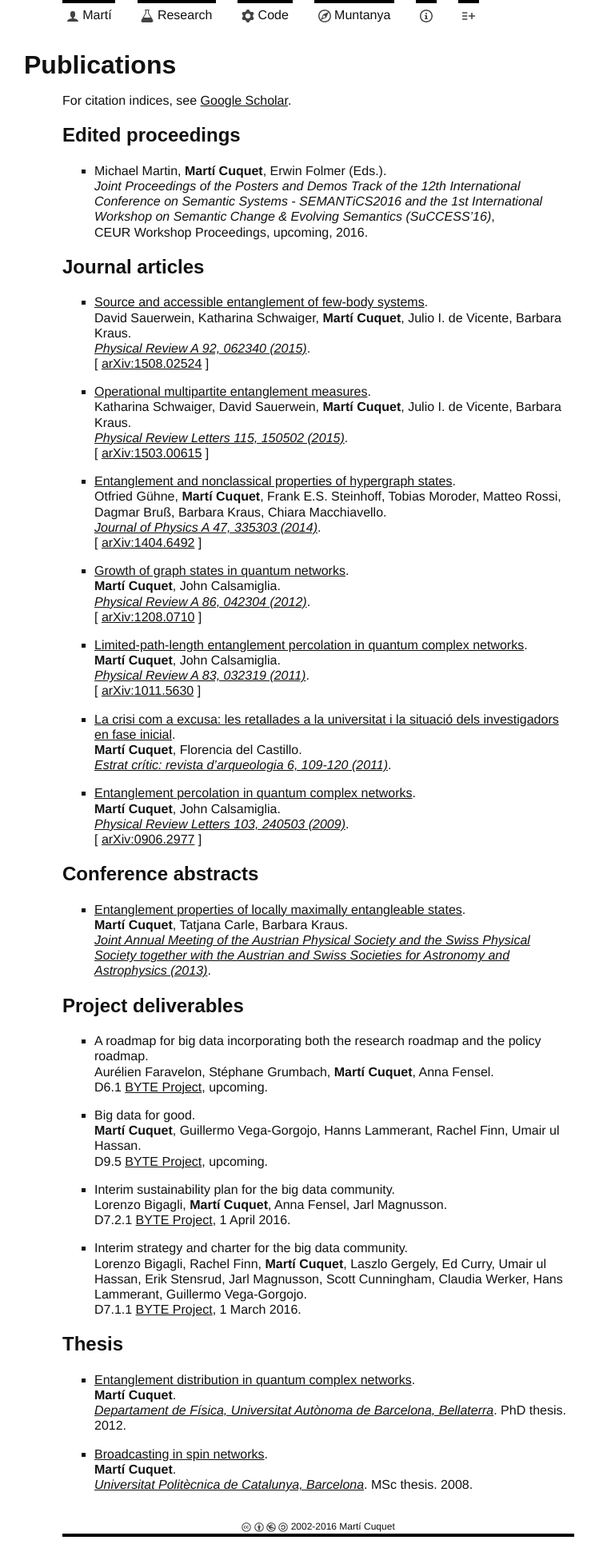
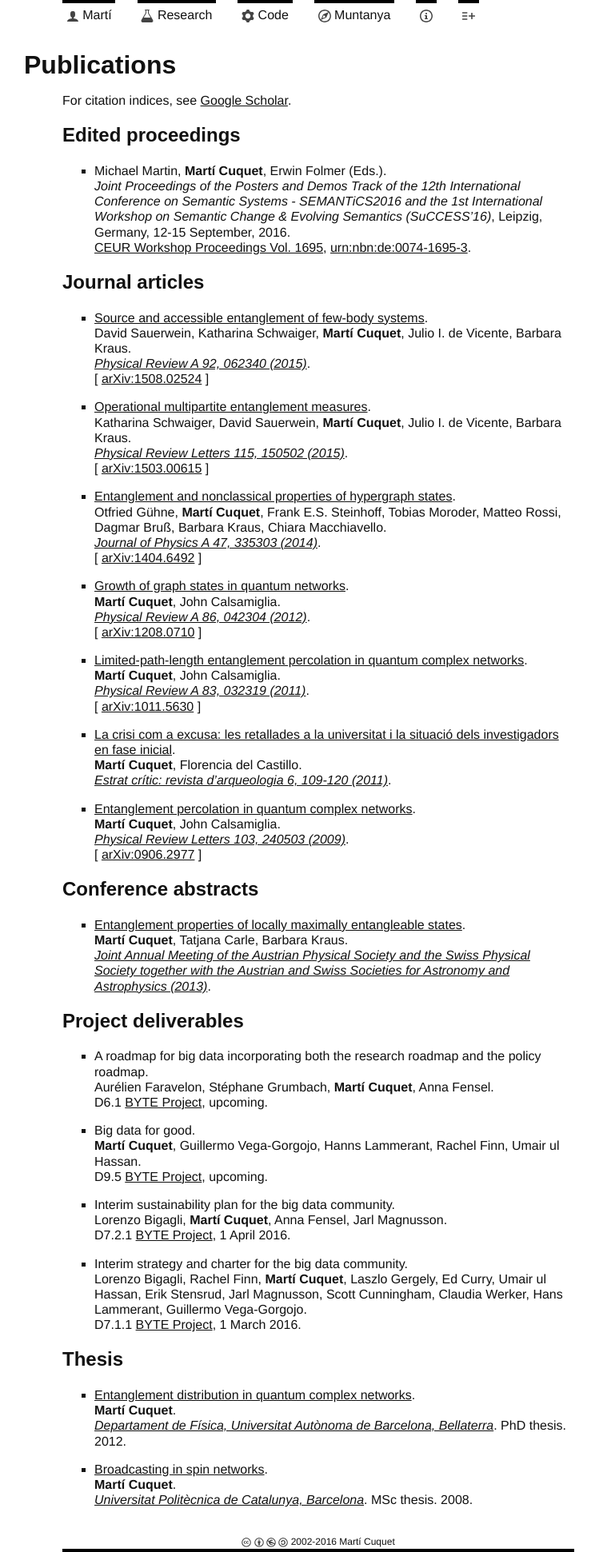
Before and after one commit to mcuquet/mcuquet.github.io, a Jekyll site: the page built from Research/Publications.md, in a window 1280 px wide. Shown: the whole page at 80% size, without its empty margins (242-991 px from the left). Built offline with Jekyll 4.4.1, drawn with Linux system fonts in a browser that asks for light colours.

Commit message:
chg: semantics published

```diff
--- a/Research/Publications.md
+++ b/Research/Publications.md
@@ -10,8 +10,8 @@ For citation indices, see [Google Scholar](https://scholar.google.at/citations?u
 ## Edited proceedings
 
 - Michael Martin, **Martí Cuquet**, Erwin Folmer (Eds.).
-  _Joint Proceedings of the Posters and Demos Track of the 12th International Conference on Semantic Systems - SEMANTiCS2016 and the 1st International Workshop on Semantic Change & Evolving Semantics (SuCCESS'16)_,
-  CEUR Workshop Proceedings, upcoming, 2016.
+  _Joint Proceedings of the Posters and Demos Track of the 12th International Conference on Semantic Systems - SEMANTiCS2016 and the 1st International Workshop on Semantic Change & Evolving Semantics (SuCCESS'16)_, Leipzig, Germany, 12-15 September, 2016.
+  [CEUR Workshop Proceedings Vol. 1695](http://ceur-ws.org/Vol-1695/), [urn:nbn:de:0074-1695-3](http://nbn-resolving.de/urn:nbn:de:0074-1695-3).
 
 ## Journal articles
 
```
